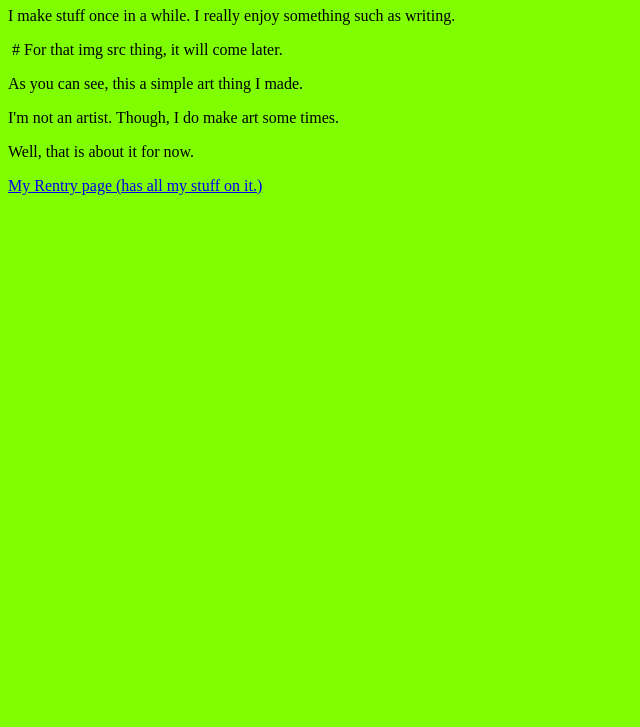
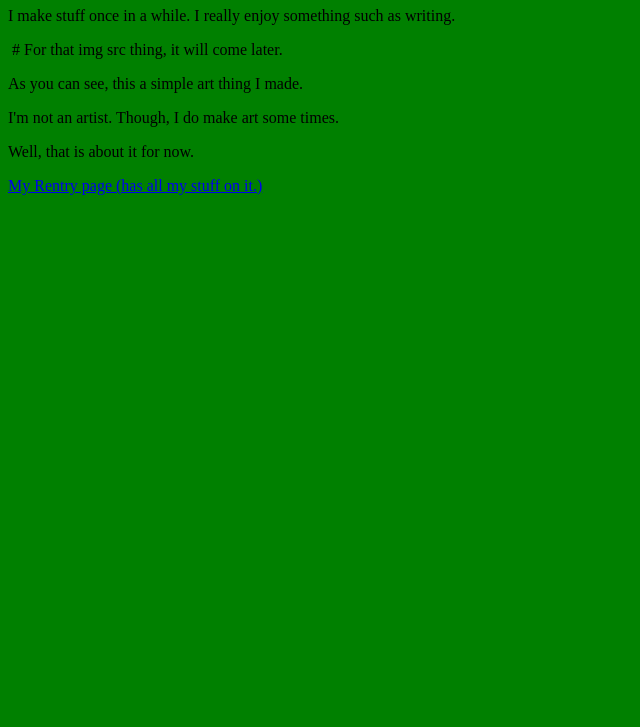
Before and after one commit to QuantumJethro/QuantumJethro, a plain HTML site: page index.html in a window 1280 px wide. Shown: the part 73-800 px from the top of the page, without its empty margins (0-640 px from the left). Drawn offline with Linux system fonts and the light colour scheme.

Commit message:
color change
chartreuse hurted my eyes, so, i changed it to green

```diff
--- a/index.html
+++ b/index.html
@@ -1,7 +1,7 @@
 <!DOCTYPE html>
 <html>
     <title> QuantumJethro's chaos </title>
-    <body style="background-color:chartreuse">
+    <body style="background-color:green">
      <h1> Heya, welcome to the Abyss. </h1>
        <p> I make stuff once in a while. I really enjoy something such as writing. </p>
     <img src=""/>
```
